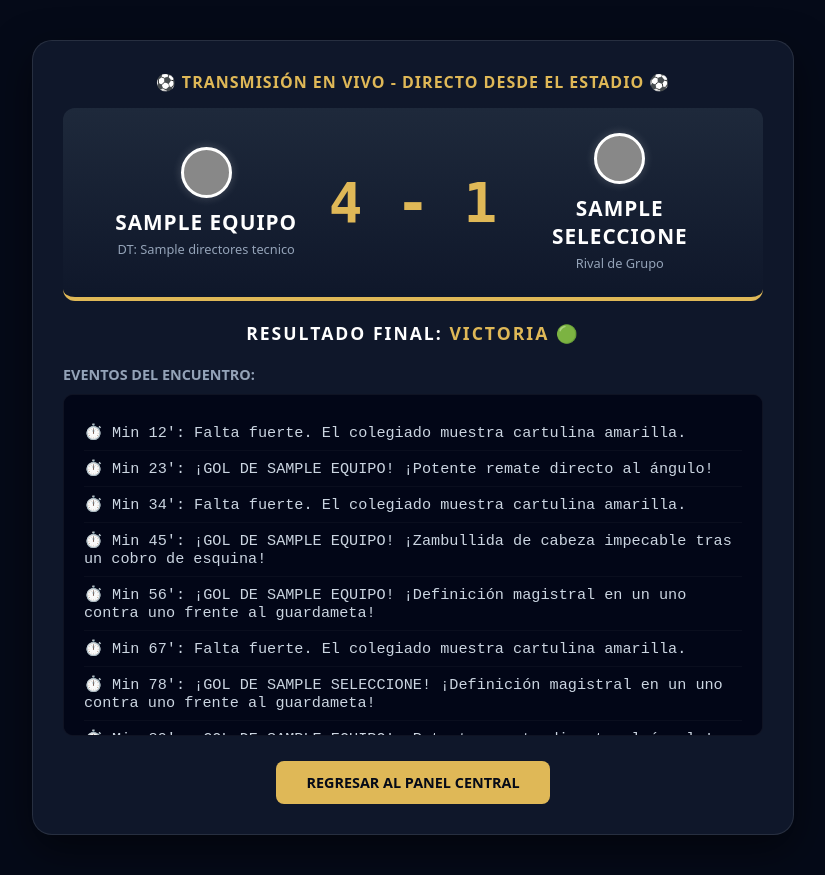
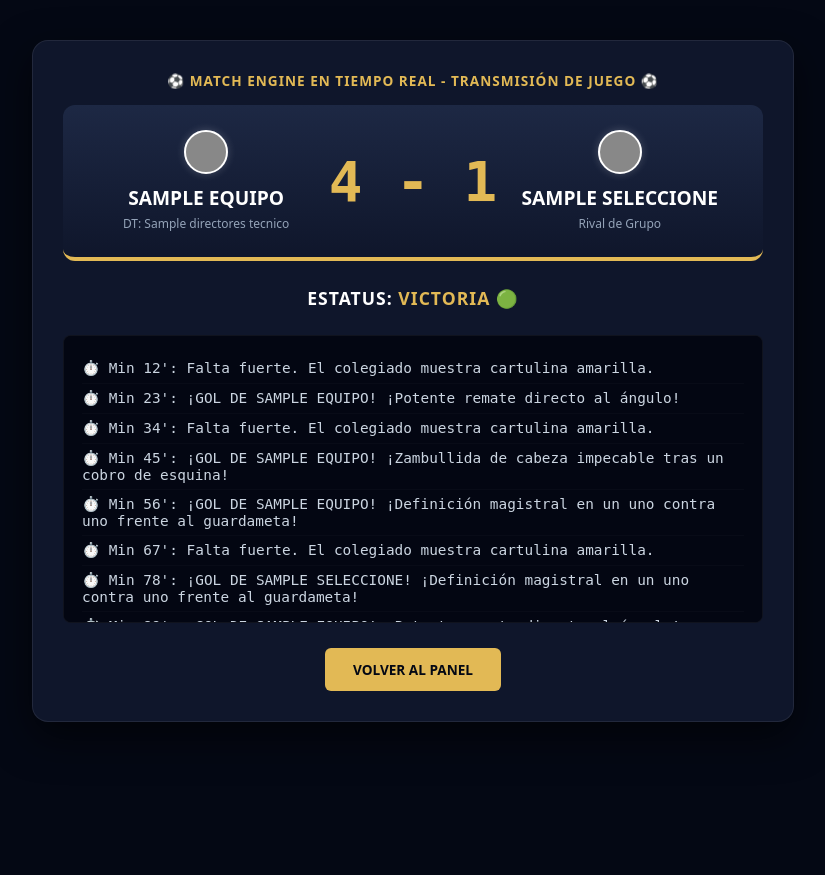
Before and after one commit to Brayanbii/june05, a Flask app: page /partido/1 in a window 1280 px wide. Shown: the whole page, without its empty margins (227-1052 px from the left). After the commit the page ends 722 px from the top, so only its background shows below. Run offline with Flask 3, Linux system fonts and the light colour scheme; a database or web service that is not in the repository returns one stand-in record (values such as "Sample title").

Commit message:
Update match.html

```diff
--- a/templates/match.html
+++ b/templates/match.html
@@ -2,99 +2,88 @@
 <html lang="es">
 <head>
     <meta charset="UTF-8">
-    <title>FIFA World Cup 2026 - Live Match Arena</title>
+    <title>FIFA World Cup 2026 - Live Simulation</title>
     <style>
         body {
-            background-color: #050a18;
+            background-color: #040814;
             color: #fff;
             font-family: system-ui, sans-serif;
             margin: 0;
-            padding: 40px 20px;
+            padding: 40px 15px;
             display: flex;
             justify-content: center;
         }
-        .arena-container {
+        .arena {
             max-width: 700px;
             width: 100%;
-            background: #0f172a;
-            border-radius: 20px;
+            background: #0f162b;
+            border-radius: 16px;
             padding: 30px;
-            box-shadow: 0 15px 40px rgba(0,0,0,0.5);
-            border: 1px solid rgba(255,255,255,0.1);
+            box-shadow: 0 15px 40px rgba(0,0,0,0.6);
+            border: 1px solid rgba(255,255,255,0.08);
         }
-        .scoreboard-card {
-            background: linear-gradient(180deg, #1e293b, #0f172a);
+        .scoreboard {
+            background: linear-gradient(180deg, #1d2844, #0f162b);
             border-radius: 12px;
             padding: 25px;
             display: flex;
             justify-content: space-around;
             align-items: center;
-            text-align: center;
-            border-bottom: 4px solid #dfb857;
+            border-bottom: 4px solid #e2b955;
         }
-        .team-block { width: 35%; }
-        .kit-preview {
-            width: 45px; height: 45px; margin: 0 auto 10px; border-radius: 50%;
-            border: 3px solid #fff; box-shadow: 0 0 10px rgba(255,255,255,0.2);
+        .team { width: 35%; text-align: center; }
+        .jersey {
+            width: 40px; height: 40px; margin: 0 auto 10px; border-radius: 50%;
+            border: 2px solid #fff; box-shadow: 0 0 8px rgba(255,255,255,0.2);
         }
-        .team-name { font-size: 1.3rem; font-weight: bold; text-transform: uppercase; letter-spacing: 1px; }
-        .score-center { font-size: 3.5rem; font-weight: 900; color: #dfb857; font-family: monospace; }
-        .status-badge {
-            text-align: center; margin: 20px 0; font-weight: bold;
-            font-size: 1.1rem; letter-spacing: 2px; text-transform: uppercase;
+        .name { font-size: 1.2rem; font-weight: bold; text-transform: uppercase; }
+        .score { font-size: 3.5rem; font-weight: 900; color: #e2b955; font-family: monospace; }
+        .badge { text-align: center; margin: 25px 0; font-weight: bold; font-size: 1.1rem; text-transform: uppercase; letter-spacing: 1px; }
+        .logs {
+            background: #030612; border-radius: 8px; padding: 18px;
+            max-height: 250px; overflow-y: auto; border: 1px solid rgba(255,255,255,0.05);
         }
-        .logs-panel {
-            background: #020617; border-radius: 10px; padding: 20px;
-            max-height: 300px; overflow-y: auto; border: 1px solid rgba(255,255,255,0.05);
+        .line { padding: 6px 0; border-bottom: 1px solid rgba(255,255,255,0.02); font-size: 0.9rem; font-family: monospace; color: #cbd5e1; }
+        .btn-back {
+            display: block; width: fit-content; margin: 25px auto 0; padding: 12px 28px;
+            background: #e2b955; color: #040814; text-decoration: none; font-weight: bold;
+            border-radius: 6px; text-transform: uppercase; font-size: 0.85rem;
         }
-        .log-line {
-            padding: 8px 0; border-bottom: 1px solid rgba(255,255,255,0.03);
-            font-size: 0.95rem; font-family: 'Courier New', monospace; color: #cbd5e1;
-        }
-        .btn-back {
-            display: block; width: fit-content; margin: 25px auto 0; padding: 12px 30px;
-            background: #dfb857; color: #050a18; text-decoration: none; font-weight: bold;
-            border-radius: 8px; text-transform: uppercase; font-size: 0.9rem;
-        }
-        .btn-back:hover { opacity: 0.9; }
     </style>
 </head>
 <body>
 
-<div class="arena-container">
-    <div style="text-align: center; color: #dfb857; font-weight: bold; margin-bottom: 15px; letter-spacing: 1px;">
-        ⚽ TRANSMISIÓN EN VIVO - DIRECTO DESDE EL ESTADIO ⚽
+<div class="arena">
+    <div style="text-align: center; color: #e2b955; font-weight: bold; margin-bottom: 15px; font-size: 0.85rem; letter-spacing: 1px;">
+        ⚽ MATCH ENGINE EN TIEMPO REAL - TRANSMISIÓN DE JUEGO ⚽
     </div>
 
-    <div class="scoreboard-card">
-        <div class="team-block">
-            <div class="kit-preview" style="background-color: {{ partido.color_local }};"></div>
-            <div class="team-name">{{ partido.local }}</div>
-            <div style="font-size: 0.8rem; color:#94a3b8; margin-top:4px;">DT: {{ partido.manager }}</div>
+    <div class="scoreboard">
+        <div class="team">
+            <div class="jersey" style="background-color: {{ partido.color_local }};"></div>
+            <div class="name">{{ partido.local }}</div>
+            <div style="font-size: 0.75rem; color:#94a3b8; margin-top:4px;">DT: {{ partido.manager }}</div>
         </div>
-        <div class="score-center">
-            {{ partido.goles_l }} - {{ partido.goles_v }}
-        </div>
-        <div class="team-block">
-            <div class="kit-preview" style="background-color: {{ partido.color_visitante }};"></div>
-            <div class="team-name">{{ partido.visitante }}</div>
-            <div style="font-size: 0.8rem; color:#94a3b8; margin-top:4px;">Rival de Grupo</div>
+        <div class="score">{{ partido.goles_l }} - {{ partido.goles_v }}</div>
+        <div class="team">
+            <div class="jersey" style="background-color: {{ partido.color_visitante }};"></div>
+            <div class="name">{{ partido.visitante }}</div>
+            <div style="font-size: 0.75rem; color:#94a3b8; margin-top:4px;">Rival de Grupo</div>
         </div>
     </div>
 
-    <div class="status-badge">
-        Resultado Final: <span style="color: #dfb857;">{{ partido.resultado }}</span>
+    <div class="badge">
+        Estatus: <span style="color: #e2b955;">{{ partido.resultado }}</span>
     </div>
 
-    <h3 style="color: #94a3b8; font-size: 0.9rem; text-transform: uppercase; margin-bottom: 10px;">Eventos del Encuentro:</h3>
-    <div class="logs-panel">
+    <div class="logs">
         {% for evento in partido.eventos %}
-            <div class="log-line">{{ evento }}</div>
+            <div class="line">{{ evento }}</div>
         {% endfor %}
-        <div class="log-line" style="color: #dfb857; font-weight: bold;">⏱️ Min 90'+3: ¡Pitazo final del árbitro! Fin del partido.</div>
+        <div class="line" style="color: #e2b955; font-weight: bold;">⏱️ Min 90'+3: Final del partido. Estadísticas enviadas a MongoDB Atlas.</div>
     </div>
 
-    <a href="/" class="btn-back">Regresar al Panel Central</a>
+    <a href="/" class="btn-back">Volver al Panel</a>
 </div>
 
 </body>
```
